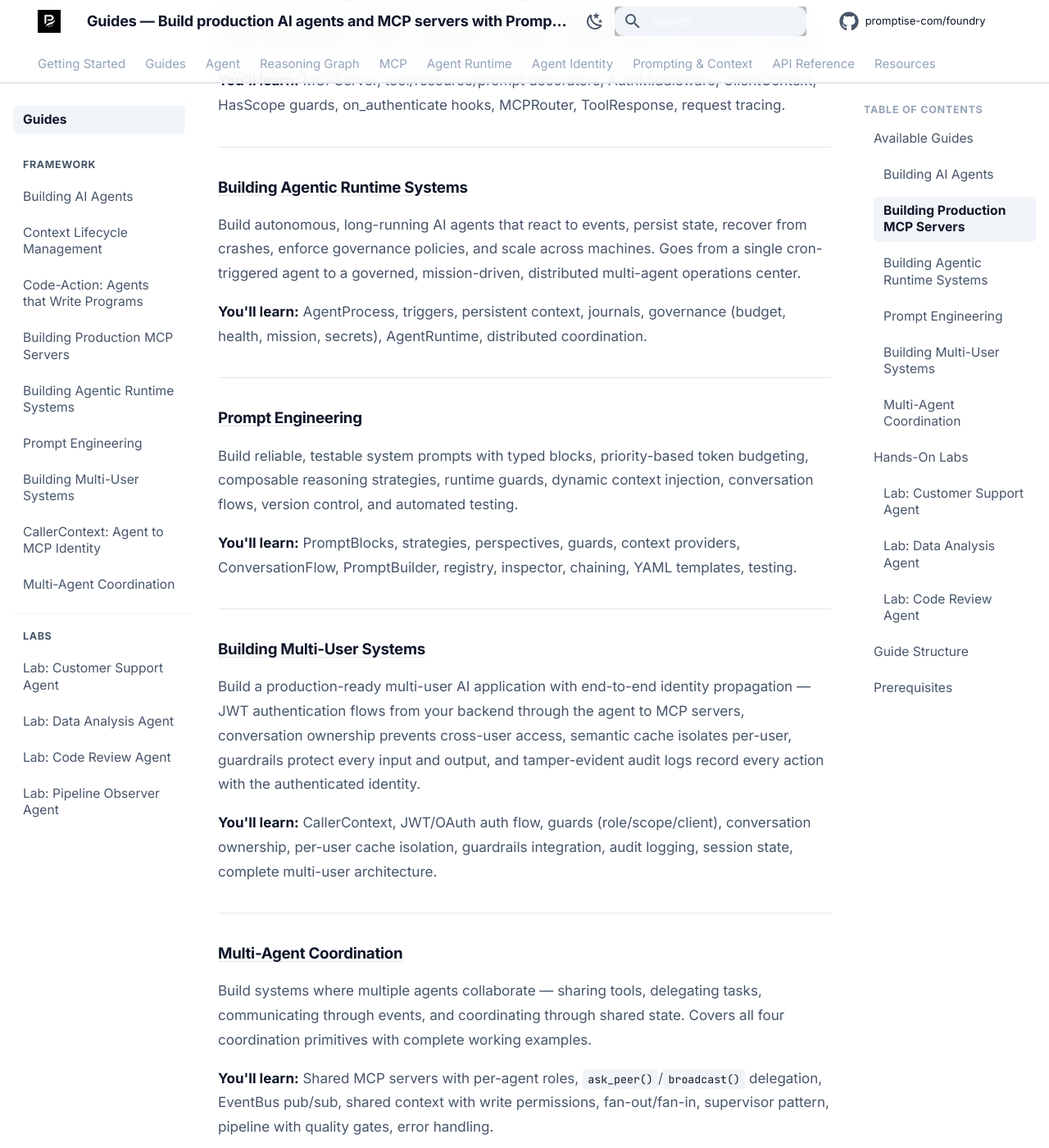
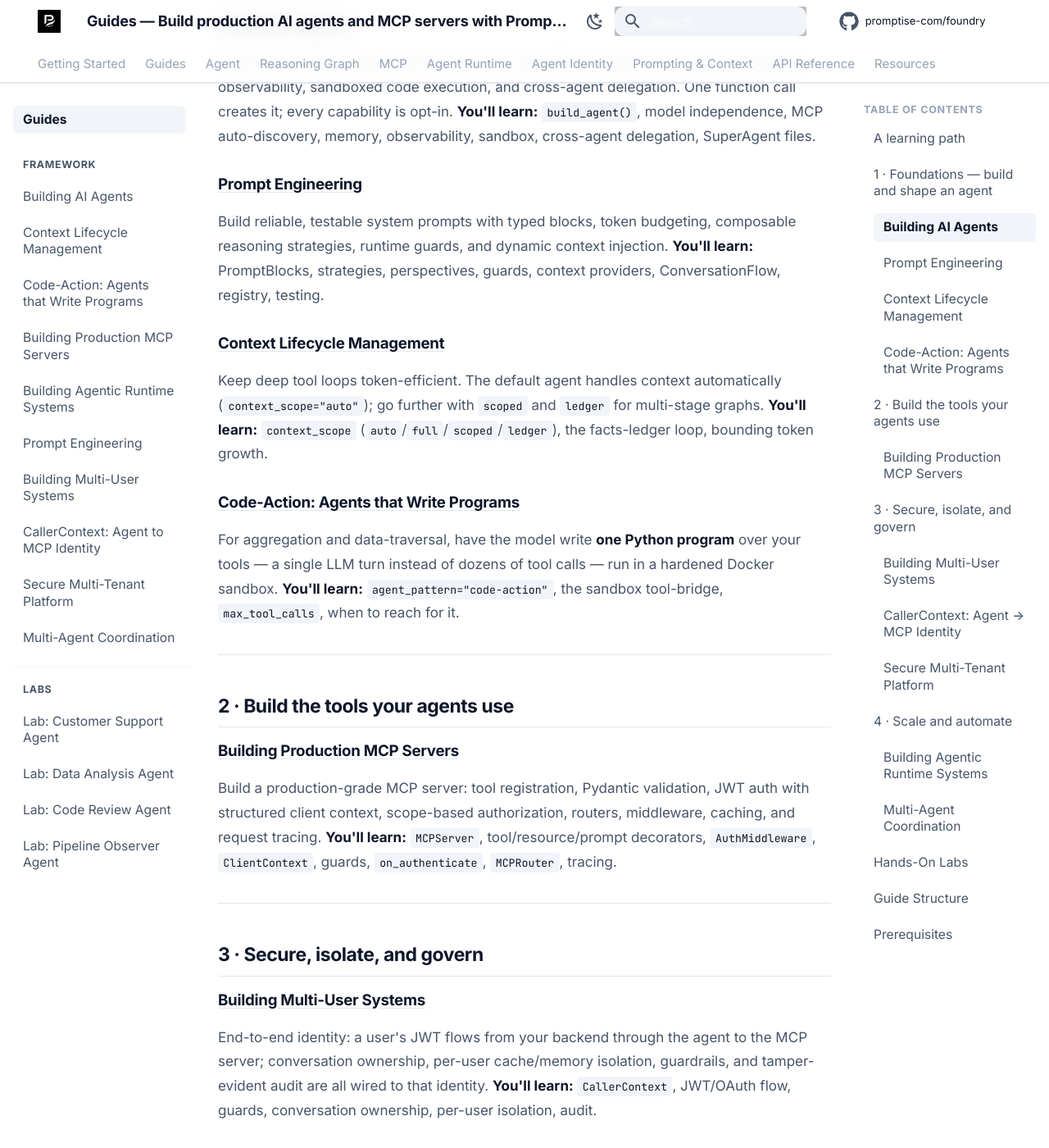
Before and after one commit to CloudEngineHub/DeepMCPAgent, an MkDocs documentation site: the page built from docs/guides/index.md, in a window 1280 px wide and 1400 px high, scrolled down 801 px. Shown: the whole window at 82% size. Built offline with MkDocs 1.6.1 and Material for MkDocs 9.7.7, drawn with Linux system fonts in a browser that asks for light colours; comment, search, counter and statistics services are not loaded; some of the changed text lies outside the part shown.

Commit message:
docs(guides): flagship multi-tenant platform guide + learning-path catalog
- New capstone guide: "Secure Multi-Tenant Agent Platform" — a runnable
  build-along combining tenant isolation, role-based access, server-side
  human approval (four-eyes), fair per-tenant usage, and tamper-evident
  audit into one enterprise SaaS backend. Snippet-includes the runnable
  examples/mcp/tenancy_and_approval.py so the guide code can't drift.
- Rebuilt guides/index.md as an ordered learning path (Foundations →
  Build servers → Secure & isolate → Scale) covering all 10 framework
  guides + 4 labs (the catalog previously listed only 6 and omitted the
  enterprise guides).
- Surfaced the enterprise MCP features (multi-tenancy, approval gates) in
  the why-promptise value table and the mcp/index "choosing an approach"
  table for discoverability.
- Hardened pymdownx.snippets (check_paths + repo-root base_path) so a
  broken example include fails the build instead of silently rendering
  an empty code block.
- Fixed a broken relative link in the multi-user-identity guide.

Co-Authored-By: Claude Opus 4.8 (1M context) <noreply@anthropic.com>

````diff
--- a/docs/guides/index.md
+++ b/docs/guides/index.md
@@ -6,85 +6,107 @@ keywords: AI agent tutorials, MCP server tutorial, build AI agent guide, agent r
 
 # Guides
 
-Practical, end-to-end guides for building real systems with Promptise Foundry. Each guide takes you from concept to working code, covering architecture decisions, implementation patterns, and production considerations.
+Practical, end-to-end guides for building real systems with Promptise Foundry.
+Each takes you from concept to working code — architecture decisions,
+implementation patterns, and production considerations included.
+
+New here? Follow the **learning path** below in order. Already building? Jump
+straight to the guide for the problem you're solving.
+
+## A learning path
+
+```
+1. Build an agent  →  2. Build the tools it uses  →  3. Secure & isolate it
+        │                        │                            │
+   Building AI Agents     Production MCP Servers      Multi-User / Multi-Tenant
+        │                        │                            │
+        └──────────── 4. Scale & automate ───────────────────┘
+                   Runtime · Multi-Agent Coordination
+```
 
 ---
 
-## Available Guides
+## 1 · Foundations — build and shape an agent
 
 ### [Building AI Agents](building-agents.md)
+Build a production-ready agent from scratch with MCP tool discovery, persistent
+memory, observability, sandboxed code execution, and cross-agent delegation.
+One function call creates it; every capability is opt-in.
+**You'll learn:** `build_agent()`, model independence, MCP auto-discovery, memory, observability, sandbox, cross-agent delegation, SuperAgent files.
 
-Build a production-ready AI agent from scratch with MCP tool discovery, persistent memory, full observability, sandboxed code execution, and cross-agent delegation. One function call creates it. Every capability is opt-in.
+### [Prompt Engineering](prompt-engineering.md)
+Build reliable, testable system prompts with typed blocks, token budgeting,
+composable reasoning strategies, runtime guards, and dynamic context injection.
+**You'll learn:** PromptBlocks, strategies, perspectives, guards, context providers, ConversationFlow, registry, testing.
 
-**You'll learn:** `build_agent()`, model independence, MCP auto-discovery, memory providers, observability transporters, sandbox security, cross-agent delegation, SuperAgent files.
+### [Context Lifecycle Management](context-lifecycle.md)
+Keep deep tool loops token-efficient. The default agent handles context
+automatically (`context_scope="auto"`); go further with `scoped` and `ledger`
+for multi-stage graphs.
+**You'll learn:** `context_scope` (`auto`/`full`/`scoped`/`ledger`), the facts-ledger loop, bounding token growth.
+
+### [Code-Action: Agents that Write Programs](code-action.md)
+For aggregation and data-traversal, have the model write **one Python program**
+over your tools — a single LLM turn instead of dozens of tool calls — run in a
+hardened Docker sandbox.
+**You'll learn:** `agent_pattern="code-action"`, the sandbox tool-bridge, `max_tool_calls`, when to reach for it.
 
 ---
 
+## 2 · Build the tools your agents use
+
 ### [Building Production MCP Servers](production-mcp-servers.md)
-
-Build a production-grade MCP server that AI agents connect to for tool access. Covers tool registration, Pydantic validation, JWT authentication with structured client context, scope-based authorization, routers, middleware, caching, request tracing, and response metadata.
-
-**You'll learn:** MCPServer, tool/resource/prompt decorators, AuthMiddleware, ClientContext, HasScope guards, on_authenticate hooks, MCPRouter, ToolResponse, request tracing.
+Build a production-grade MCP server: tool registration, Pydantic validation, JWT
+auth with structured client context, scope-based authorization, routers,
+middleware, caching, and request tracing.
+**You'll learn:** `MCPServer`, tool/resource/prompt decorators, `AuthMiddleware`, `ClientContext`, guards, `on_authenticate`, `MCPRouter`, tracing.
 
 ---
 
-### [Building Agentic Runtime Systems](agentic-runtime.md)
+## 3 · Secure, isolate, and govern
 
-Build autonomous, long-running AI agents that react to events, persist state, recover from crashes, enforce governance policies, and scale across machines. Goes from a single cron-triggered agent to a governed, mission-driven, distributed multi-agent operations center.
+### [Building Multi-User Systems](multi-user-systems.md)
+End-to-end identity: a user's JWT flows from your backend through the agent to
+the MCP server; conversation ownership, per-user cache/memory isolation,
+guardrails, and tamper-evident audit are all wired to that identity.
+**You'll learn:** `CallerContext`, JWT/OAuth flow, guards, conversation ownership, per-user isolation, audit.
 
-**You'll learn:** AgentProcess, triggers, persistent context, journals, governance (budget, health, mission, secrets), AgentRuntime, distributed coordination.
+### [CallerContext: Agent → MCP Identity](multi-user-identity.md)
+The focused reference for *how* identity crosses the wire — what the bearer
+token carries, what the server extracts, and how guards see it.
+**You'll learn:** `CallerContext` fields, JWT propagation, server-side extraction, guard evaluation.
+
+### [Secure Multi-Tenant Platform](secure-multi-tenant-platform.md)
+The enterprise capstone: one server serving many customer orgs with **provable
+tenant isolation**, role-based access, **server-side human approval** for
+destructive tools (four-eyes), fair per-tenant usage, and tamper-evident audit.
+**You'll learn:** `tenant_id` isolation invariant, `require_tenant`, `RequireTenant`/`HasTenant`, `requires_approval` + `ApprovalGateMiddleware`, `PendingApprover`, tenant-stamped audit.
 
 ---
 
-### [Prompt Engineering](prompt-engineering.md)
+## 4 · Scale and automate
 
-Build reliable, testable system prompts with typed blocks, priority-based token budgeting, composable reasoning strategies, runtime guards, dynamic context injection, conversation flows, version control, and automated testing.
-
-**You'll learn:** PromptBlocks, strategies, perspectives, guards, context providers, ConversationFlow, PromptBuilder, registry, inspector, chaining, YAML templates, testing.
-
----
-
-### [Building Multi-User Systems](multi-user-systems.md)
-
-Build a production-ready multi-user AI application with end-to-end identity propagation — JWT authentication flows from your backend through the agent to MCP servers, conversation ownership prevents cross-user access, semantic cache isolates per-user, guardrails protect every input and output, and tamper-evident audit logs record every action with the authenticated identity.
-
-**You'll learn:** CallerContext, JWT/OAuth auth flow, guards (role/scope/client), conversation ownership, per-user cache isolation, guardrails integration, audit logging, session state, complete multi-user architecture.
-
----
+### [Building Agentic Runtime Systems](agentic-runtime.md)
+Autonomous, long-running agents that react to events, persist state, recover
+from crashes, enforce governance, and scale across machines.
+**You'll learn:** `AgentProcess`, triggers, journals, governance (budget/health/mission/secrets), `AgentRuntime`, distributed coordination.
 
 ### [Multi-Agent Coordination](multi-agent-teams.md)
-
-Build systems where multiple agents collaborate — sharing tools, delegating tasks, communicating through events, and coordinating through shared state. Covers all four coordination primitives with complete working examples.
-
-**You'll learn:** Shared MCP servers with per-agent roles, `ask_peer()`/`broadcast()` delegation, EventBus pub/sub, shared context with write permissions, fan-out/fan-in, supervisor pattern, pipeline with quality gates, error handling.
+Systems where agents collaborate — sharing tools, delegating, communicating
+through events, and coordinating through shared state.
+**You'll learn:** shared servers with per-agent roles, `ask_peer()`/`broadcast()`, EventBus, shared context, supervisor/pipeline patterns.
 
 ---
 
 ## Hands-On Labs
 
-Domain-specific, copy-paste-ready tutorials. Each lab includes a pre-built MCP server, a specialized reasoning pattern, and runnable code.
+Domain-specific, copy-paste-ready tutorials. Each includes a pre-built MCP
+server, a specialized reasoning pattern, and runnable code.
 
-### [Lab: Customer Support Agent](lab-customer-support.md)
-
-Build a support agent with issue classification, knowledge base search, company policy validation, conversation persistence, and human escalation. Uses a custom Classify → Investigate → Draft → Validate → Respond reasoning pattern.
-
-**You'll build:** CRM tool server, KB search, conversation flows, escalation rules, guardrails.
-
----
-
-### [Lab: Data Analysis Agent](lab-data-analysis.md)
-
-Build an agent that converts questions into SQL queries, cross-references data across tables, and produces accurate reports. The specialized reasoning pattern scored 8/13 accuracy vs generic ReAct's 5/13 in benchmarks.
-
-**You'll build:** SQL analytics server, Plan → Execute → Observe → Verify → Report pattern, semantic cache.
-
----
-
-### [Lab: Code Review Agent](lab-code-review.md)
-
-Build an agent that reviews code for security vulnerabilities using adversarial self-critique. The CritiqueNode challenges its own findings. JustifyNode requires specific line references for every claim.
-
-**You'll build:** Code analysis tools, Read → Analyze → Critique → Justify → Synthesize pattern, per-node model override.
+- **[Customer Support Agent](lab-customer-support.md)** — issue classification, KB search, policy validation, human escalation. *(Classify → Investigate → Draft → Validate → Respond)*
+- **[Data Analysis Agent](lab-data-analysis.md)** — questions → SQL, cross-table joins, accurate reports. *(Plan → Execute → Observe → Verify → Report)*
+- **[Code Review Agent](lab-code-review.md)** — security review via adversarial self-critique with line-referenced claims. *(Read → Analyze → Critique → Justify → Synthesize)*
+- **[Pipeline Observer Agent](lab-pipeline-observer.md)** — an autonomous runtime agent that watches a pipeline, reacts to events, and escalates.
 
 ---
 
--- a/mkdocs.yml
+++ b/mkdocs.yml
@@ -79,7 +79,10 @@ markdown_extensions:
       line_spans: __span
       pygments_lang_class: true
   - pymdownx.inlinehilite
-  - pymdownx.snippets
+  - pymdownx.snippets:
+      check_paths: true
+      base_path:
+        - .
   - pymdownx.superfences:
       custom_fences:
         - name: mermaid
@@ -127,6 +130,7 @@ nav:
           - Prompt Engineering: guides/prompt-engineering.md
           - Building Multi-User Systems: guides/multi-user-systems.md
           - "CallerContext: Agent to MCP Identity": guides/multi-user-identity.md
+          - Secure Multi-Tenant Platform: guides/secure-multi-tenant-platform.md
           - Multi-Agent Coordination: guides/multi-agent-teams.md
       - Labs:
           - "Lab: Customer Support Agent": guides/lab-customer-support.md
````
Also changed, not shown: docs/getting-started/why-promptise.md (+1 -0 lines), docs/guides/multi-user-identity.md (+1 -1 lines), docs/guides/secure-multi-tenant-platform.md (added, +231 -0 lines), docs/mcp/index.md (+3 -0 lines).
